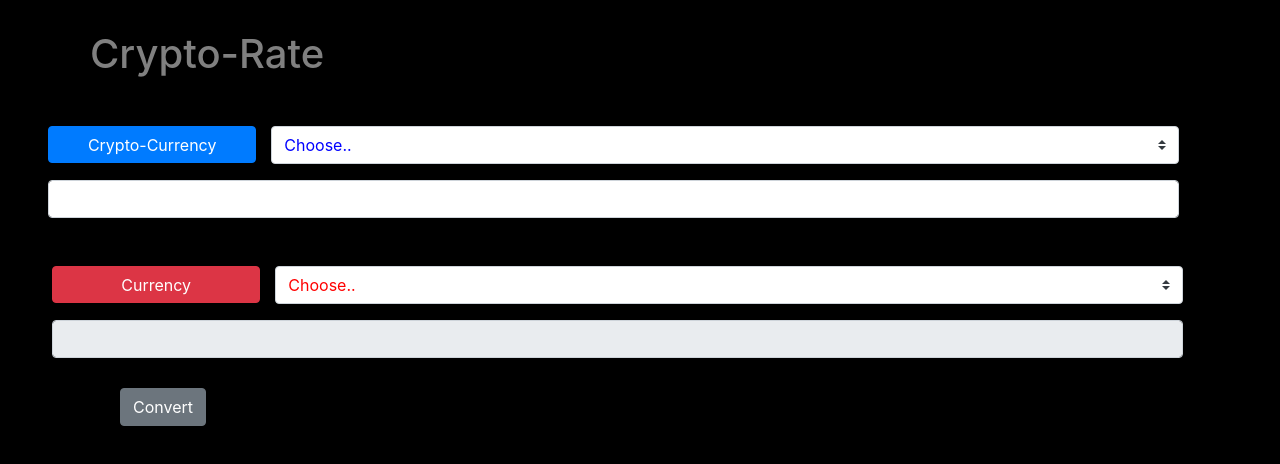
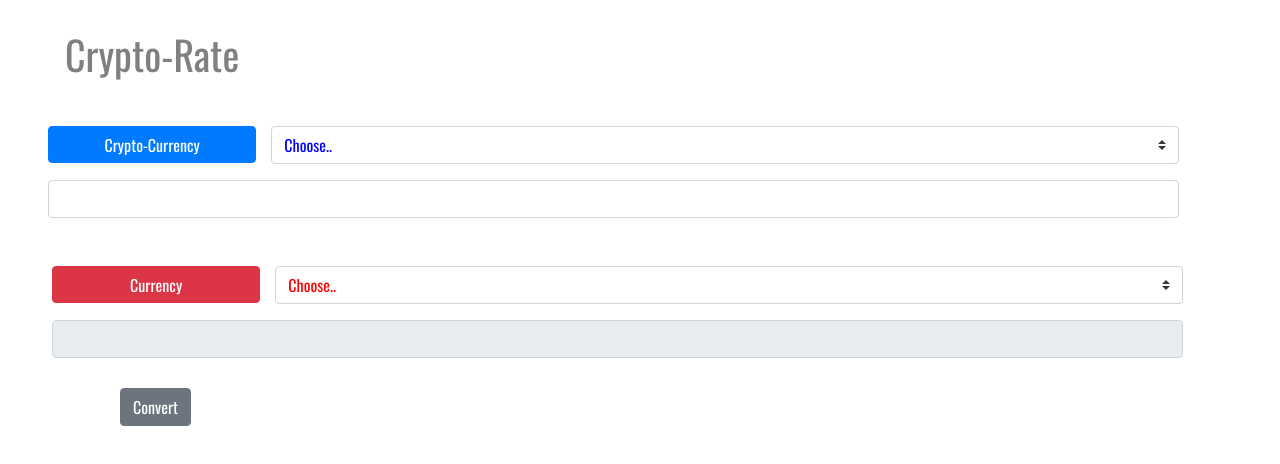
Before and after one commit to fbw9dus/cryptocurrency-k-a-c-soundofsilence, a plain HTML site: page index.html in a window 1280 px wide. Drawn offline with nearby package versions, Linux system fonts and the light colour scheme.

Commit message:
Verified by Cia 0.2

```diff
--- a/crypto.js
+++ b/crypto.js
@@ -0,0 +1,33 @@
+function ConvertIt(){
+    let select1 = document.getElementById("select1")
+    let select2 = document.getElementById("select2")
+    let input1 = document.getElementById("myInput1")
+    let input2 = document.getElementById("myInput2")
+    let convert = document.getElementById("converet")
+    let url = `https://www.cryptonator.com/api/${select1.value}-${select2.value}`
+    fetch(url)
+
+}
+
+
+
+
+/**
+function convertIt(){
+//      let url = `https://api.cryptonator.com/api/ticker/${select1.value}-${select2.value}`
+      fetch(url)
+          .then(data => data.json())
+          .then(cryptoData => {
+              cryptoEx = cryptoData
+              console.log(cryptoEx)
+          })
+          .then(convert)
+  }
+  console.log(option1.value)
+  getConvert()
+  function convert() {
+      var priceNum = cryptoEx.ticker.price
+      priceNum = parseFloat(priceNum)
+      var finalPrice = firstInput.value * priceNum
+     secondInput.value = finalPrice
+  }*/
--- a/index.html
+++ b/index.html
@@ -1,6 +1,7 @@
 <!DOCTYPE html>
 <html lang="en">
 <head>
+      <link href="https://fonts.googleapis.com/css?family=Oswald&display=swap" rel="stylesheet">
       <link rel="stylesheet" href="style.css">
       <link rel="stylesheet" href="https://stackpath.bootstrapcdn.com/bootstrap/4.4.1/css/bootstrap.min.css" integrity="sha384-Vkoo8x4CGsO3+Hhxv8T/Q5PaXtkKtu6ug5TOeNV6gBiFeWPGFN9MuhOf23Q9Ifjh" crossorigin="anonymous">
       <script src="https://stackpath.bootstrapcdn.com/bootstrap/4.4.1/js/bootstrap.min.js" integrity="sha384-wfSDF2E50Y2D1uUdj0O3uMBJnjuUD4Ih7YwaYd1iqfktj0Uod8GCExl3Og8ifwB6" crossorigin="anonymous"></script>
@@ -16,7 +17,7 @@
 <div class="row mt-5 cia-row">
       <input class="btn btn-primary cia-button ml-5 col-2" type="button" value="Crypto-Currency">
 <div class="form-group col-9">
-      <select id="select1" class="custom-select" required>
+      <select id="select1" class="custom-select SL2" onkeyup="selected1()" required>
         <option value="">Choose..</option>
         <option value="1">BTN</option>
         <option value="2">XRP</option>
@@ -31,8 +32,8 @@
 <div class="row mt-5 ml-1 cia-row">
       <input class="btn btn-danger cia-button ml-5 col-2" type="button" value="Currency">
 
-<div class="form-group col-9">
-      <select id="select2" class="custom-select" required>
+<div class="form-group col-9 SL2">
+      <select id="select2" class="custom-select" onkeyup="selected2()" required>
         <option value="">Choose..</option>
         <option value="1">USD</option>
         <option value="2">EUR</option>
--- a/style.css
+++ b/style.css
@@ -1,5 +1,11 @@
+body{
+      font-family: 'Oswald', sans-serif !important;
+
+      background-color: white !important;
+
+}
 h1{
-      margin-left: 90px;
+      margin-left: 65px;
       margin-top: 30px !important;
       color: gray;
 }
@@ -17,9 +23,7 @@ h1{
       margin-left: 120px;
       margin-top: 30px;
 }
-body{
-      background-color: black !important;
-}
+
 #select1{
       color: blue;
 }
```
